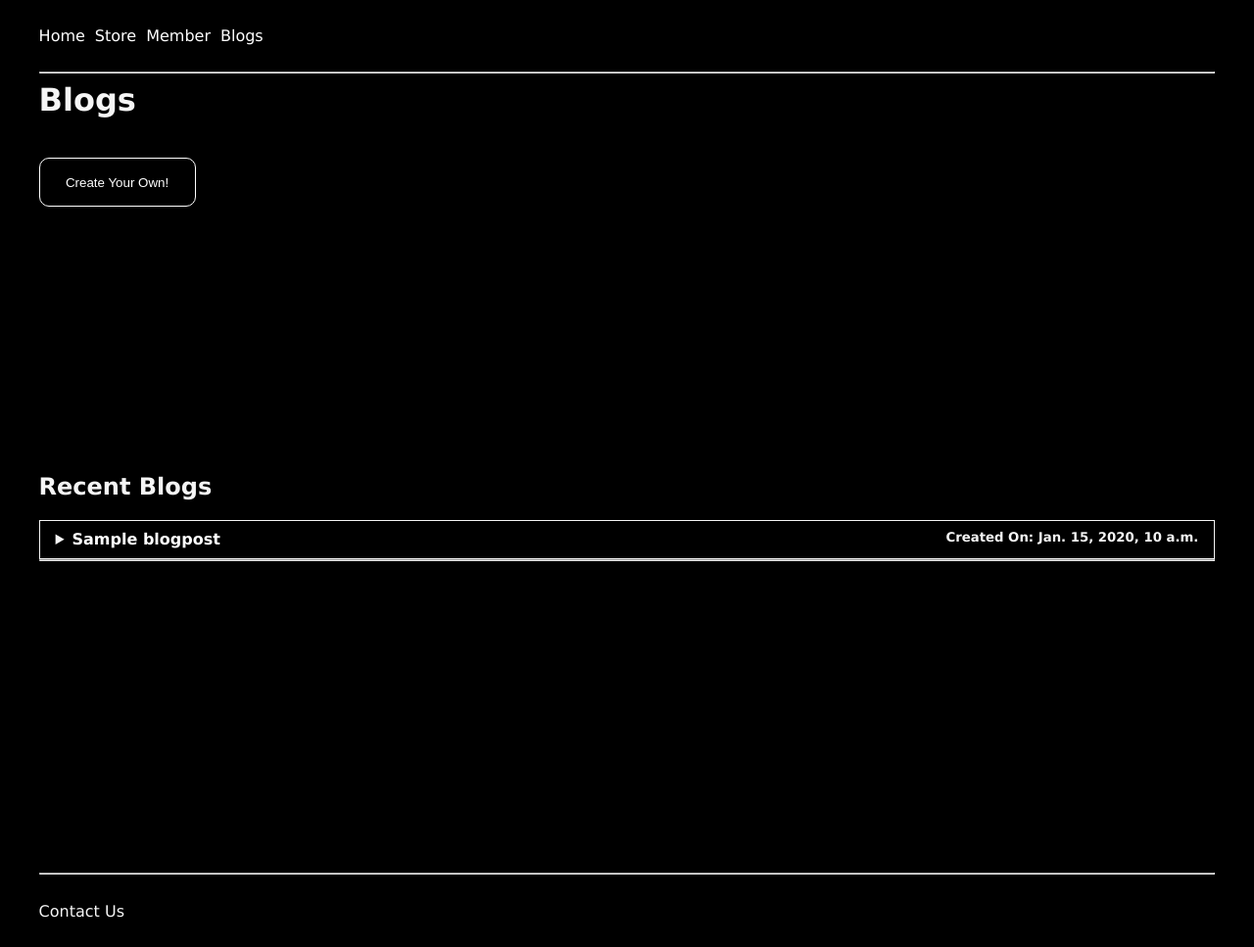
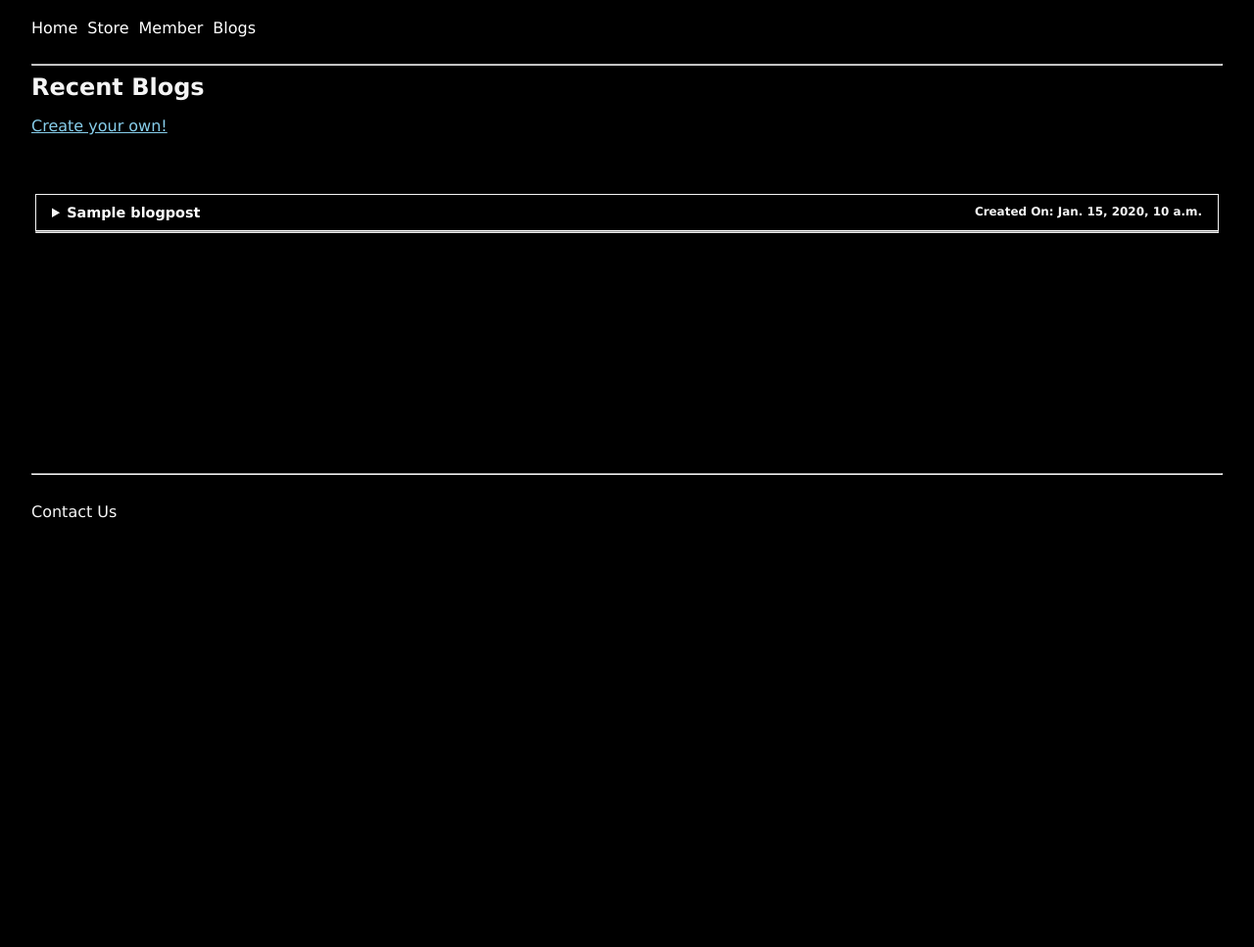
Before and after one commit to Bennm23/f5new, a Django app: page /blogs/ in a window 1280 px wide. Shown: the whole page at 98% size. After the commit the page ends 529 px from the top, so only its background shows below. Run offline with Django 4.2, Linux system fonts and the light colour scheme; tables that the repository leaves empty hold one stand-in row (values such as "Sample post"); some libraries are stand-ins or nearby versions.

Commit message:
Altering styles for ocnsistency;

```diff
--- a/project/f5blogs/static/f5blogs/f5blogs.css
+++ b/project/f5blogs/static/f5blogs/f5blogs.css
@@ -1,21 +1,15 @@
 .blog_container {
-    display: block;
-    margin-top: 2rem;
-}
-
-.blog_container * {
+    display: flex;
+    flex-direction: column;
+    gap: 1rem;
     margin-top: 1rem;
-}
-
-.create_blog_button {
-    padding: 0.2rem 1rem;
-    width: 10rem;
 }
 
 .blog_summary {
     padding: 0.6rem 1rem;
     border: 1px solid;
     display: block;
+    font-size: .9rem;
 }
 
 .blog_summary > h5 {
--- a/project/f5blogs/templates/f5blogs/blogs_home.html
+++ b/project/f5blogs/templates/f5blogs/blogs_home.html
@@ -12,15 +12,12 @@
 {% block content %}
 <hr>
 <div class="section">
-    <h1>Blogs</h1>
+    <h2>Recent Blogs</h2>
 
-    <form method="get" action="{% url 'blogs:create' %}">
-        <button class="create_blog_button" type="submit">Create Your Own!</button>
-    </form>
-</div>
 
-<div class="section">
-    <h2>Recent Blogs</h2>
+    <div class="button_link_group">
+        <a href="{% url 'blogs:create' %}" class="button_link positive">Create your own!</a>
+    </div>
 
     <ul class="result_list">
         {% for blog in recent_blogs %}
@@ -33,7 +30,7 @@
                                 <h5>Created On: {{blog.create_date}}</h5>
                             </div>
                         </summary>
-                        <h5>{{ blog.content | safe}}</h5>
+                        <p>{{ blog.content | truncatechars:50 | safe}}</p>
                     </details>
 
                     <hr/>
@@ -43,7 +40,6 @@
             <h3>There are no blogs to show :/</h3>
         {% endfor %}
     </ul>
-
 </div>
 
 {% endblock %}
--- a/project/f5blogs/templates/f5blogs/edit_blog.html
+++ b/project/f5blogs/templates/f5blogs/edit_blog.html
@@ -8,7 +8,7 @@
 <hr>
 <div class="section">
     <div class="form_wrapper">
-        <h2>Create Blog</h2>
+        <h2>Update Blog</h2>
         <form method="post" action="{% url 'blogs:edit' blog_id %}">
             {% csrf_token %}
             {{ form.as_p }}
--- a/project/static/project/styles.css
+++ b/project/static/project/styles.css
@@ -2,6 +2,7 @@ body {
     background-color: black;
     color: whitesmoke;
     font-family: Verdana, Geneva, Tahoma, sans-serif;
+    margin: 0;
 }
 
 .container {
@@ -43,12 +44,7 @@ body {
 }
 
 .form_wrapper {
-    width: 40%;
-    margin: 0 auto;
-}
-
-.blog_form_wrapper {
-    width: 60%;
+    min-width: 40%;
     margin: 0 auto;
 }
 
@@ -111,18 +107,19 @@ button:focus {
     }
 }
 
-
-.edit_button_group {
+.button_link_group {
+    padding: 1rem 0;
     display: flex;
     flex-direction: row;
-    padding: 0 0 .6rem 0;
-    margin: 0;
+    gap: .25rem;
+}
 
+.positive {
+    color: skyblue;
 }
-.edit_button_group button {
 
-    /* display: inline; */
-    padding: 0.2rem 1rem;
+.neutral {
+    color: tomato;
 }
 
 .horizontal_divider {
@@ -135,12 +132,9 @@ button:focus {
     display: flex;
     flex-direction: column;
     list-style-type: none;
-    padding: 1.2rem 0;
-    margin: 0;
-
-}
-.result_list li {
-    margin-bottom: 0.5rem;
+    padding: .25rem;
+    margin: 2.5rem 0;
+    gap: 1rem;
 }
 
 .result_list li a {
--- a/project/templates/base.html
+++ b/project/templates/base.html
@@ -30,8 +30,8 @@
 
     {% block content %}{% endblock %}
 
-    <hr >
     <div class="footer">
+        <hr >
         <ul class="navlist">
             <li>Contact Us</li>
         </ul>
```
Also changed, not shown: project/f5blogs/templates/f5blogs/detail_blog.html (+5 -11 lines).
